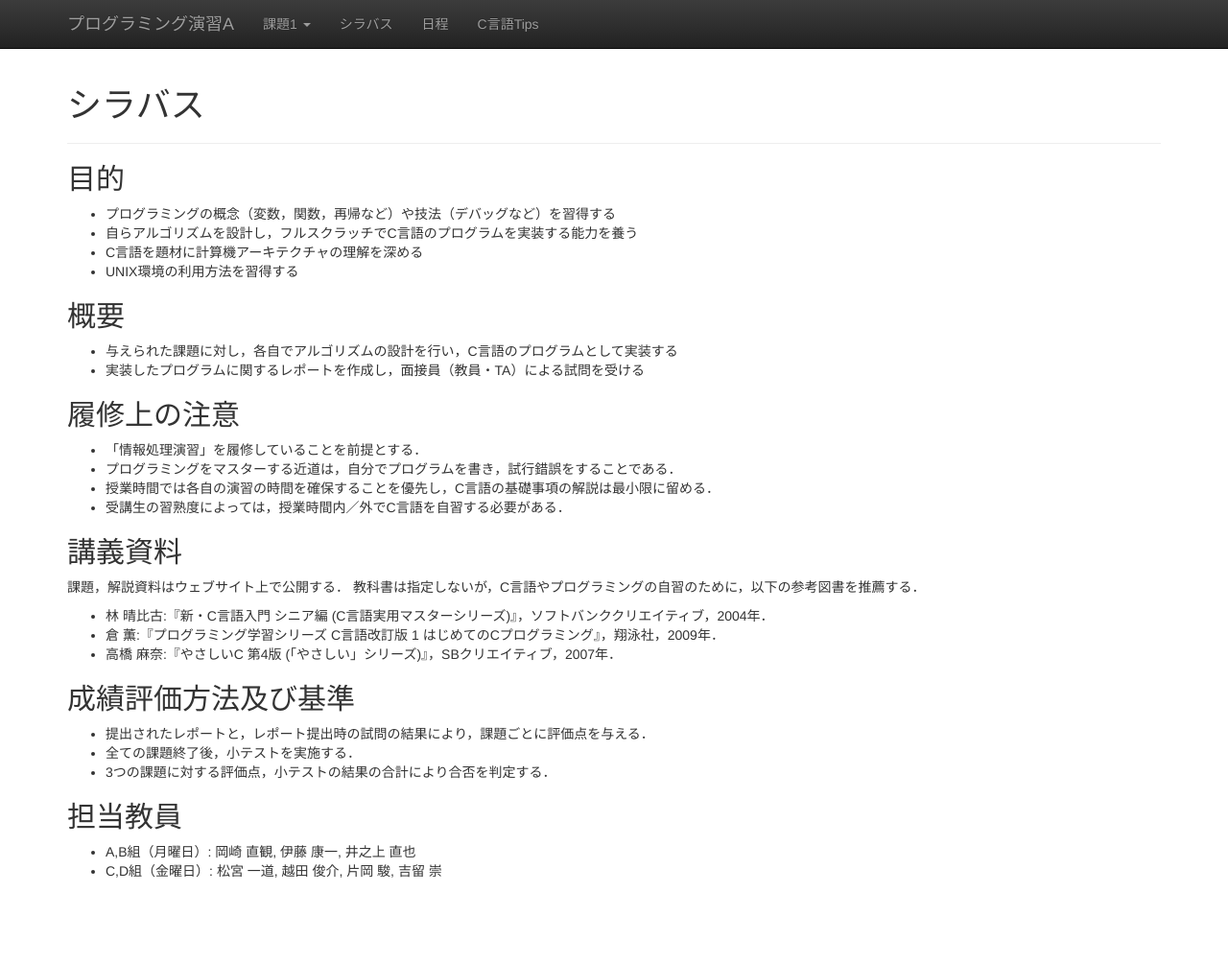
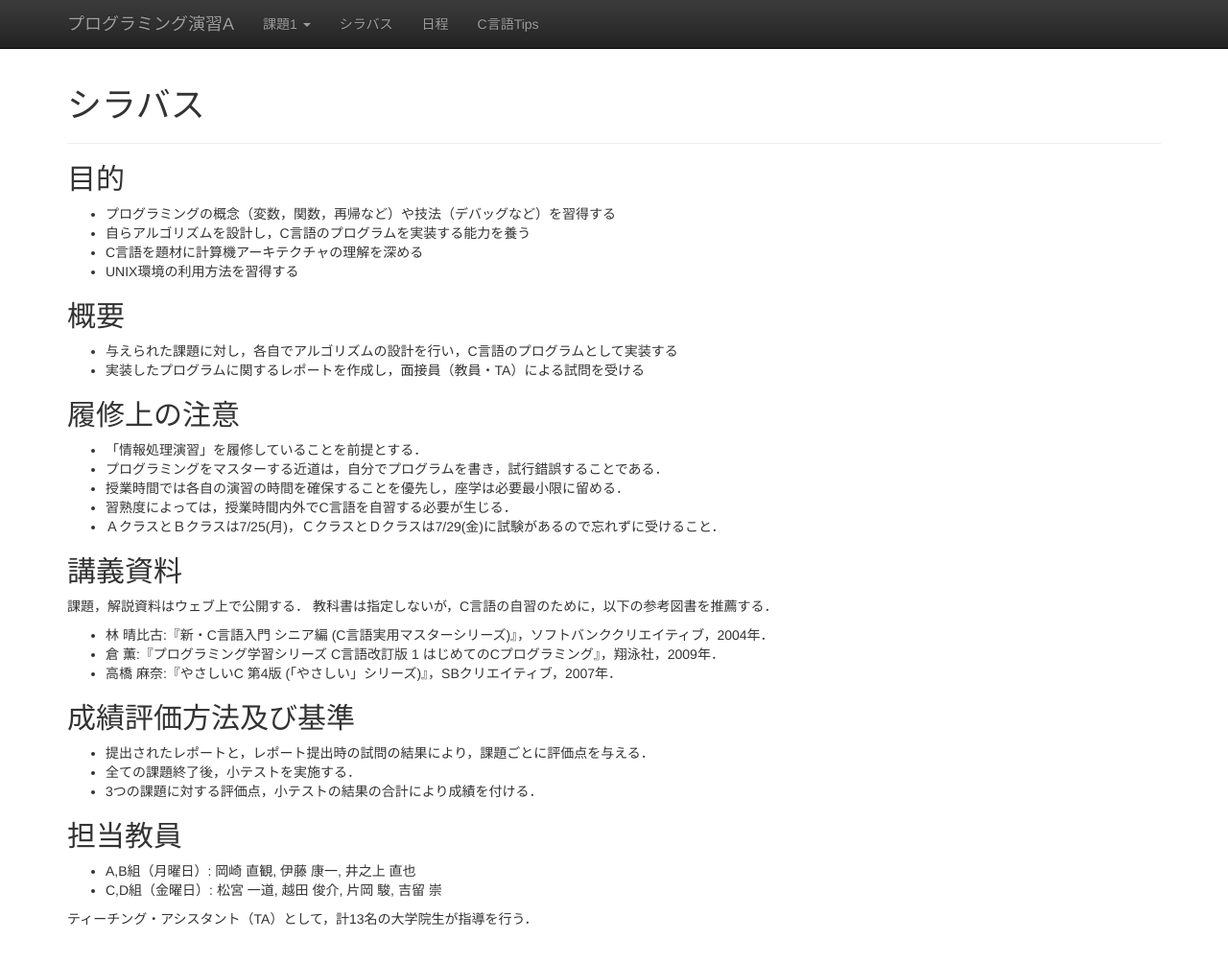
Before and after one commit to ecei-tohoku/ppa-public, a Jekyll site: the page built from about.md, in a window 1280 px wide and 1008 px high. Shown: the top 1004 px of the window at 96% size. Built offline with Jekyll 4.4.1, drawn with Linux system fonts in a browser that asks for light colours; nearby versions of some CDN libraries.

Commit message:
Improved the description for the guidance.

```diff
--- a/about.md
+++ b/about.md
@@ -6,7 +6,7 @@ title: シラバス
 ## 目的
 
 + プログラミングの概念（変数，関数，再帰など）や技法（デバッグなど）を習得する
-+ 自らアルゴリズムを設計し，フルスクラッチでC言語のプログラムを実装する能力を養う
++ 自らアルゴリズムを設計し，C言語のプログラムを実装する能力を養う
 + C言語を題材に計算機アーキテクチャの理解を深める
 + UNIX環境の利用方法を習得する
 
@@ -18,14 +18,15 @@ title: シラバス
 ## 履修上の注意
 
 + 「情報処理演習」を履修していることを前提とする．
-+ プログラミングをマスターする近道は，自分でプログラムを書き，試行錯誤をすることである．
-+ 授業時間では各自の演習の時間を確保することを優先し，C言語の基礎事項の解説は最小限に留める．
-+ 受講生の習熟度によっては，授業時間内／外でC言語を自習する必要がある．
++ プログラミングをマスターする近道は，自分でプログラムを書き，試行錯誤することである．
++ 授業時間では各自の演習の時間を確保することを優先し，座学は必要最小限に留める．
++ 習熟度によっては，授業時間内外でC言語を自習する必要が生じる．
++ ＡクラスとＢクラスは7/25(月)，ＣクラスとＤクラスは7/29(金)に試験があるので忘れずに受けること．
 
 ## 講義資料
 
-課題，解説資料はウェブサイト上で公開する．
-教科書は指定しないが，C言語やプログラミングの自習のために，以下の参考図書を推薦する．
+課題，解説資料はウェブ上で公開する．
+教科書は指定しないが，C言語の自習のために，以下の参考図書を推薦する．
 
 + 林 晴比古:『新・C言語入門 シニア編 (C言語実用マスターシリーズ)』，ソフトバンククリエイティブ，2004年．
 + 倉 薫:『プログラミング学習シリーズ C言語改訂版 1 はじめてのCプログラミング』，翔泳社，2009年．
@@ -35,9 +36,11 @@ title: シラバス
 
 + 提出されたレポートと，レポート提出時の試問の結果により，課題ごとに評価点を与える．
 + 全ての課題終了後，小テストを実施する．
-+ 3つの課題に対する評価点，小テストの結果の合計により合否を判定する．
++ 3つの課題に対する評価点，小テストの結果の合計により成績を付ける．
 
 ## 担当教員
 
 + A,B組（月曜日）: 岡崎 直観, 伊藤 康一, 井之上 直也
 + C,D組（金曜日）: 松宮 一道, 越田 俊介, 片岡 駿, 吉留 崇
+
+ティーチング・アシスタント（TA）として，計13名の大学院生が指導を行う．
```
Also changed, not shown: schedule.md (+8 -4 lines).
